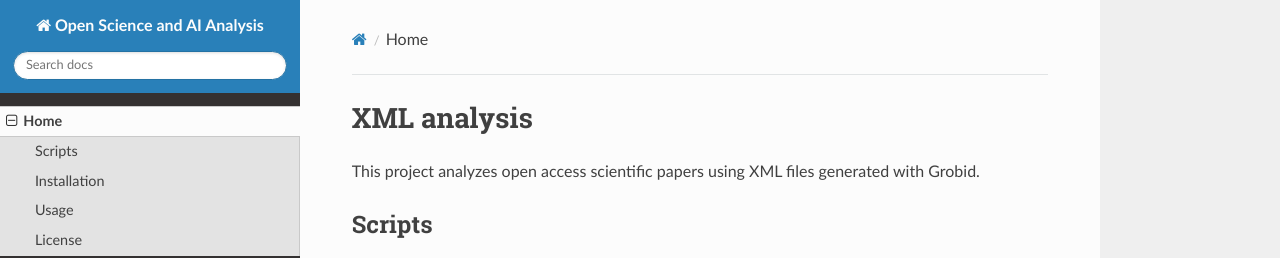
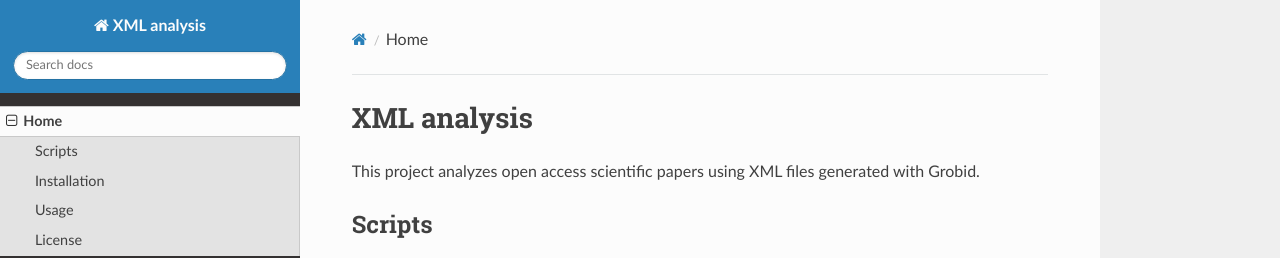
Before and after one commit to NanoPerez807/practica-individual-os-ai-rse, an MkDocs documentation site: the page built from docs/index.md, in a window 1280 px wide. Shown: the top 258 px of the page. Built offline with MkDocs 1.6.1, drawn with Linux system fonts in a browser that asks for light colours; nearby versions of some CDN libraries.

Commit message:
Update mkdocs.yml

```diff
--- a/mkdocs.yml
+++ b/mkdocs.yml
@@ -1,4 +1,4 @@
-site_name: Open Science and AI Analysis
+site_name: XML analysis
 
 nav:
   - Home: index.md
```
